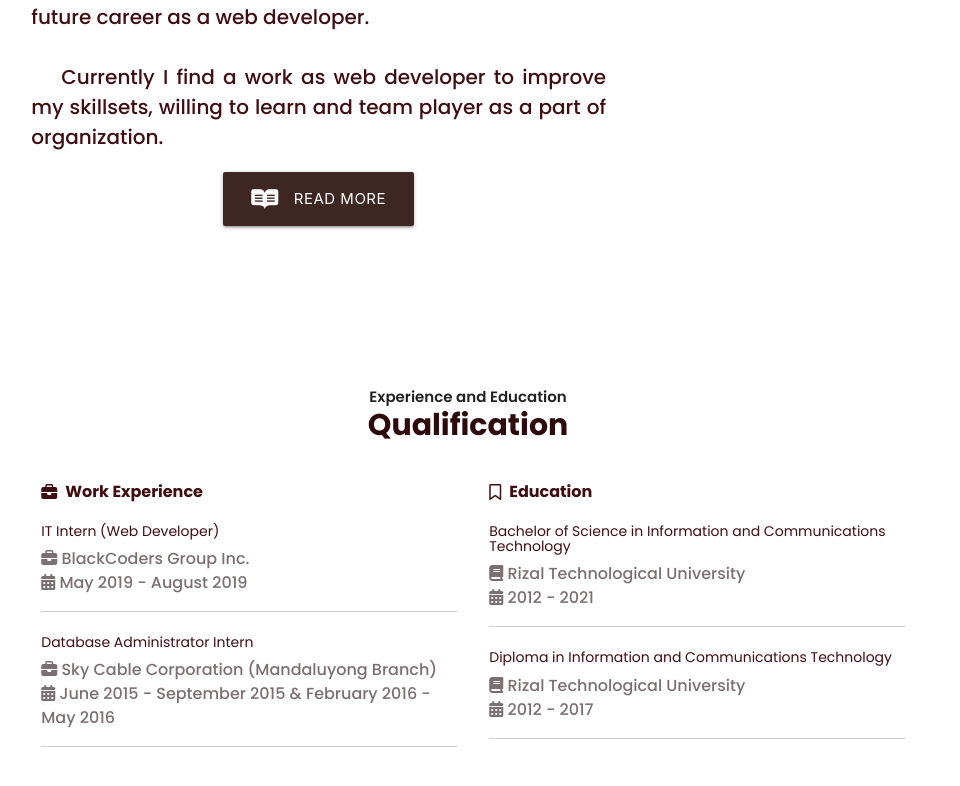
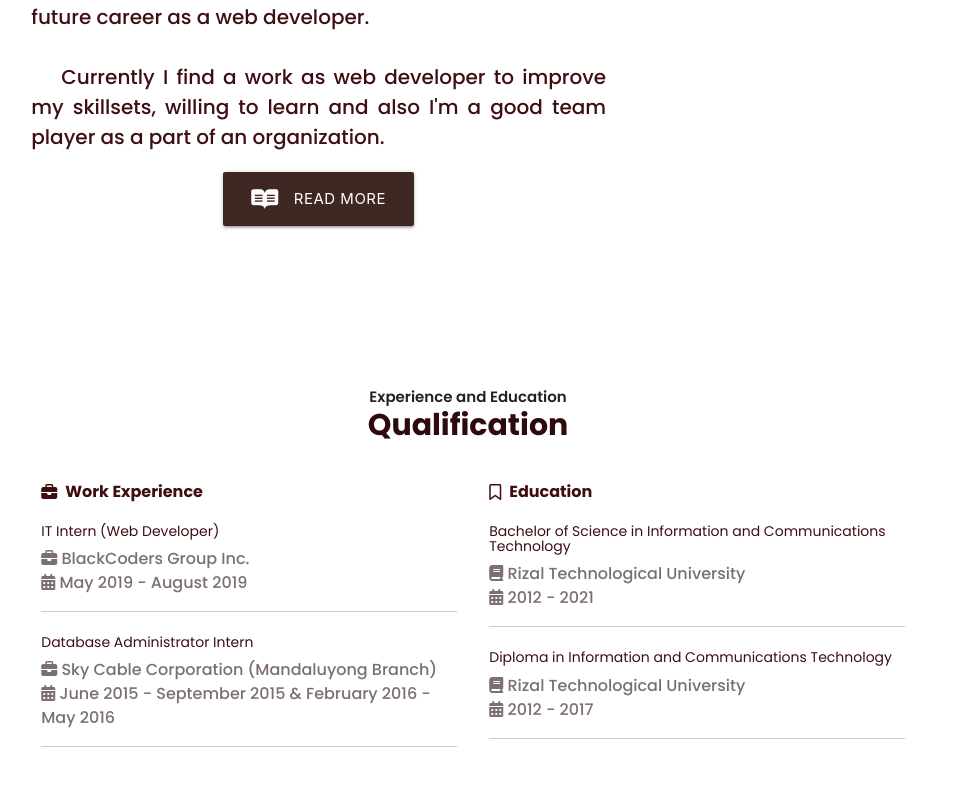
Before and after one commit to EijeiM/my-web-portfolio, a plain HTML site: page index.html in a window 1280 px wide. Shown: the part 1092-1878 px from the top of the page, without its empty margins (172-1132 px from the left). Drawn offline with nearby package versions, Linux system fonts and the light colour scheme; some packages are replaced by stand-ins of ours; a script that the page names is missing.

Commit message:
Changes in index

```diff
--- a/index.html
+++ b/index.html
@@ -133,7 +133,7 @@
                 my future career as a web developer.
               </p>
               <br>
-              <p class="about-desc">Currently I find a work as web developer to improve my skillsets, willing to learn and team player as a part of organization.</p>
+              <p class="about-desc">Currently I find a work as web developer to improve my skillsets, willing to learn and also I'm a good team player as a part of an organization.</p>
             </div>
             <div class="center btn-padding">
               <button data-target="modal1" class="btn-large brown darken-4 modal-trigger"><i class="fab fa-readme left"></i>Read More</button>
```
